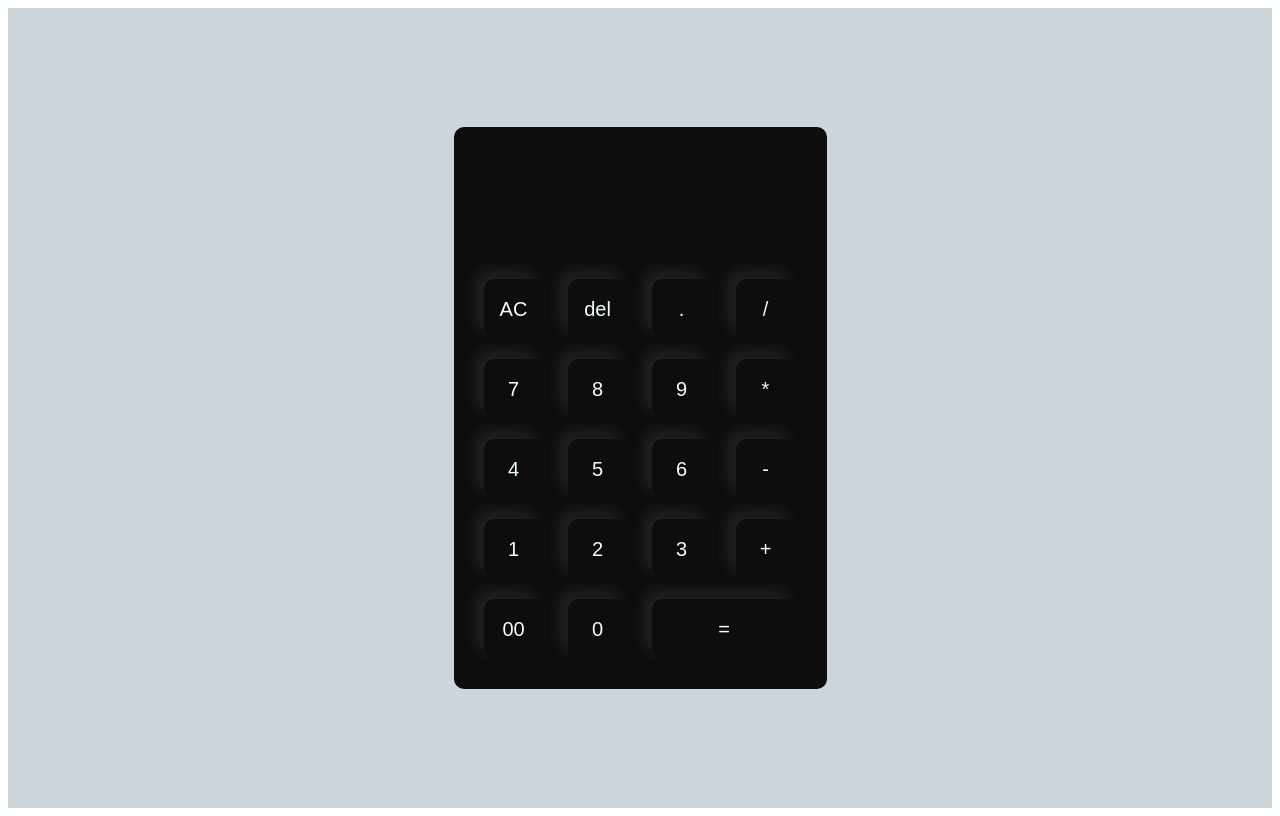
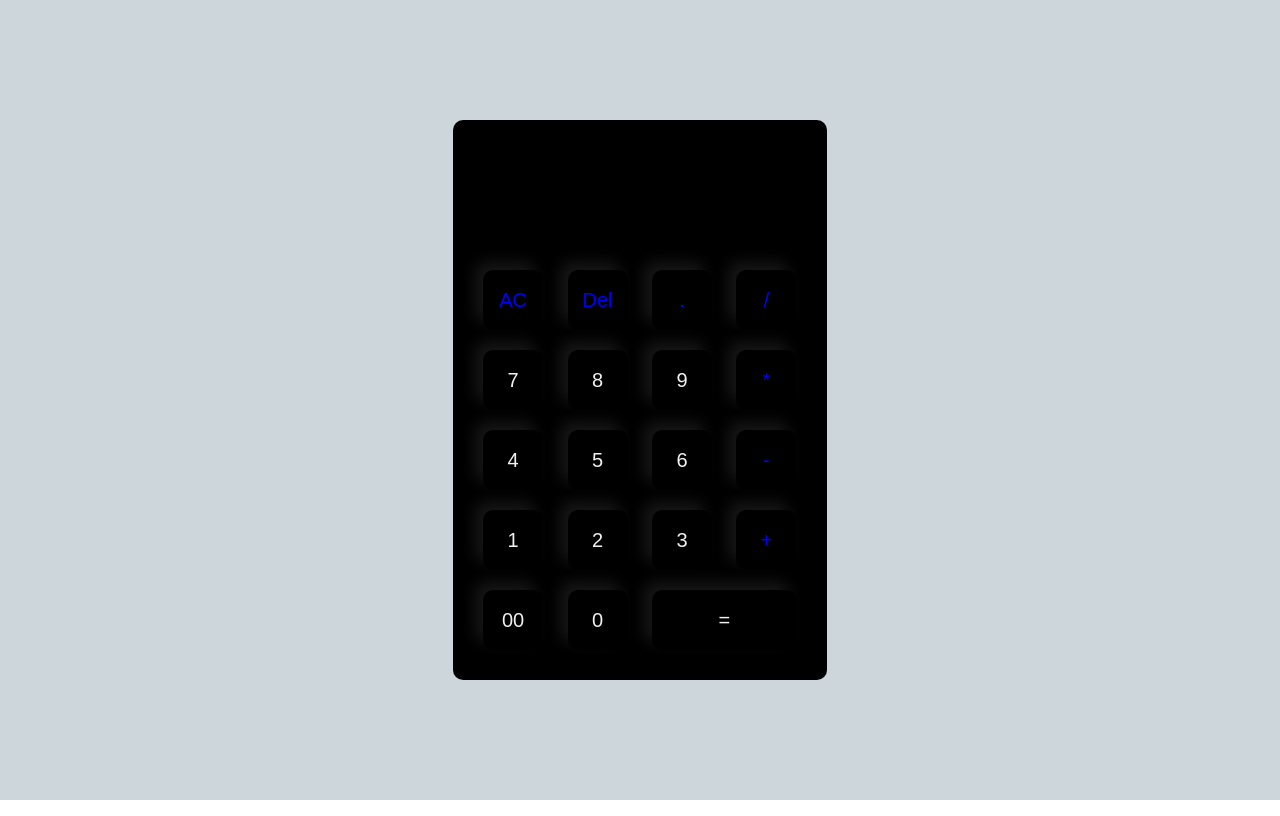
Before and after one commit to Satoru450/Calculator_project, a plain HTML site: page index.html in a window 1280 px wide. Drawn offline with Linux system fonts and the light colour scheme.

Commit message:
Finished calculator

```diff
--- a/index.html
+++ b/index.html
@@ -1,10 +1,11 @@
 <!DOCTYPE html>
 <html>
-    <head>
+ <head>
+  <meta name="viewport" content="width=device-width, initial-scale=1.0">
         <title>Calculator</title>
-        <link rel="stylesheet" href="style.css">
+        <link rel="stylesheet" href="Style.css">
 
-    </head>
+</head>
     <body>
         <div class="container">
             <div class="calculator">
@@ -13,33 +14,33 @@
                         <input type="text" name=" display">
                     </div>
                     <div>
-                        <input type="button" value="AC">
-                        <input type="button" value="del">
-                        <input type="button" value=".">
-                        <input type="button" value="/">
+                        <input type="button" value="AC" onclick="display.value = '' " class="operator">
+                        <input type="button" value="Del" onclick="display.value =display.value.tostring().slice(0,-1) " class="operator">
+                        <input type="button" value="." onclick="display.value = '.' "class="operator">
+                        <input type="button" value="/"onclick="display.value += '/' "class="operator">
                     </div>
                     <div>
-                        <input type="button" value="7">
-                        <input type="button" value="8">
-                        <input type="button" value="9">
-                        <input type="button" value="*">
+                        <input type="button" value="7" onclick="display.value += '7' ">
+                        <input type="button" value="8" onclick="display.value += '8' ">
+                        <input type="button" value="9" onclick="display.value += '9' ">
+                        <input type="button" value="*" onclick="display.value += '*' " class="operator">
                     </div>
                     <div>
-                        <input type="button" value="4">
-                        <input type="button" value="5">
-                        <input type="button" value="6">
-                        <input type="button" value="-">
+                        <input type="button" value="4" onclick="display.value += '4' ">
+                        <input type="button" value="5" onclick="display.value += '5' ">
+                        <input type="button" value="6" onclick="display.value += '6' ">
+                        <input type="button" value="-" onclick="display.value += '-' " class="operator">
                     </div>
                     <div>
-                        <input type="button" value="1">
-                        <input type="button" value="2">
-                        <input type="button" value="3">
-                        <input type="button" value="+">
-                        <div>
-                            <input type="button" value="00">
-                            <input type="button" value="0">
-                            <input type="button" value="=" class="equal">
-                        </div>
+                        <input type="button" value="1" onclick="display.value += '1' ">
+                        <input type="button" value="2" onclick="display.value += '2' ">
+                        <input type="button" value="3" onclick="display.value += '3' ">
+                        <input type="button" value="+" onclick="display.value += '+' " class="operator">
+                    </div>
+                    <div>
+                        <input type="button" value="00" onclick="display.value += '00' ">
+                        <input type="button" value="0" onclick="display.value += '0' ">
+                        <input type="button" value="=" onclick="display.value =eval(display.value)" class="equal">
                     </div>
                 </form>
             </div>
--- a/style.css
+++ b/style.css
@@ -1,3 +1,9 @@
+*{margin: 0;
+    padding: 0;
+    font-family: 'Poppins', sans-serif;
+    box-sizing: border-box;
+}
+
 .container{
     width: 100%;
     height: 100vh;
@@ -8,22 +14,21 @@
 }
 
 .calculator{
-    background: #0e0c0c;
+    background: #000000;
     padding: 20px;
     border-radius: 10px;
 }
 
 .calculator form input{
     border: 0;
-    border: #d4bb49;
-    outline: 10px;
+    outline: 0;
     width: 60px;
     height: 60px;
     border-radius: 10px;
     box-shadow: -8px -8px 15px rgba(225, 225, 225, 0.1), 5px 5px 15px rgba(0, 0, 0, 0);
     background: transparent;
     font-size: 20px;
-    color: azure;
+    color: rgb(241, 241, 241);
     cursor: pointer;
     margin: 10px;
 }
@@ -41,6 +46,11 @@ form .display input{
     font-size: 45px;
     box-shadow: none;
 }
+
 form input.equal{
     width: 145px;
 }
+
+form input.operator{
+    color:blue
+}
```
